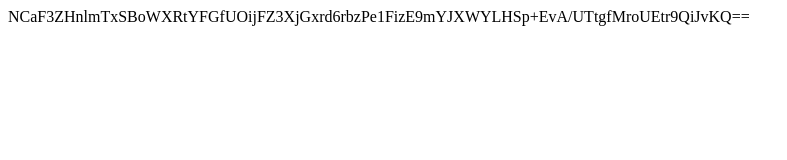
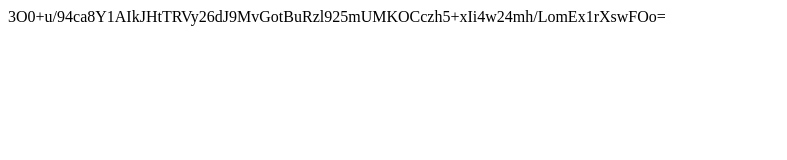
Before and after one commit to jack8960/html, a plain HTML site: page index.html in a window 1280 px wide. Shown: the whole page, without its empty margins (0-787 px from the left). Drawn offline with Linux system fonts and the light colour scheme.

Commit message:
update link

```diff
--- a/index.html
+++ b/index.html
@@ -2,6 +2,6 @@
 <html lang="en"><head><meta charset="utf-8"><title>html</title></head>
 <body>
 <!--9b214eff5ab0dbf7-->
-NCaF3ZHnlmTxSBoWXRtYFGfUOijFZ3XjGxrd6rbzPe1FizE9mYJXWYLHSp+EvA/UTtgfMroUEtr9QiJvKQ==
+3O0+u/94ca8Y1AIkJHtTRVy26dJ9MvGotBuRzl925mUMKOCczh5+xIi4w24mh/LomEx1rXswFOo=
 <!--/9b214eff5ab0dbf7-->
 </body></html>
```
